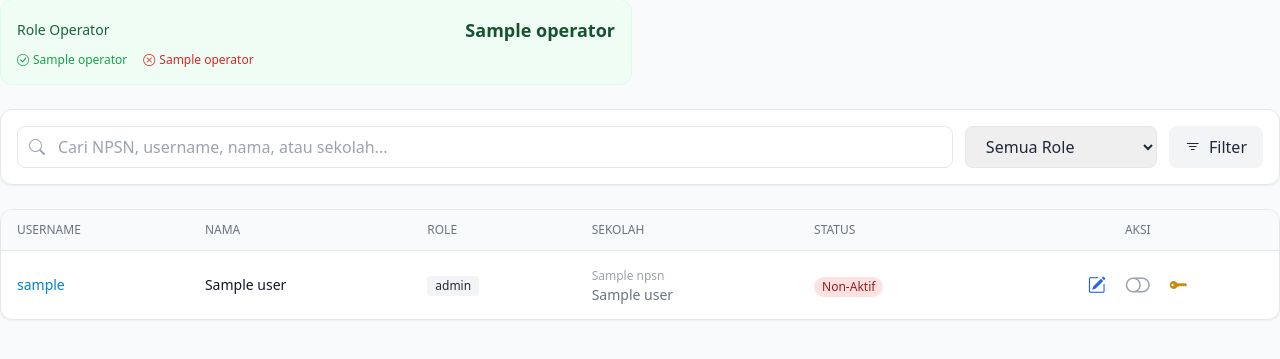
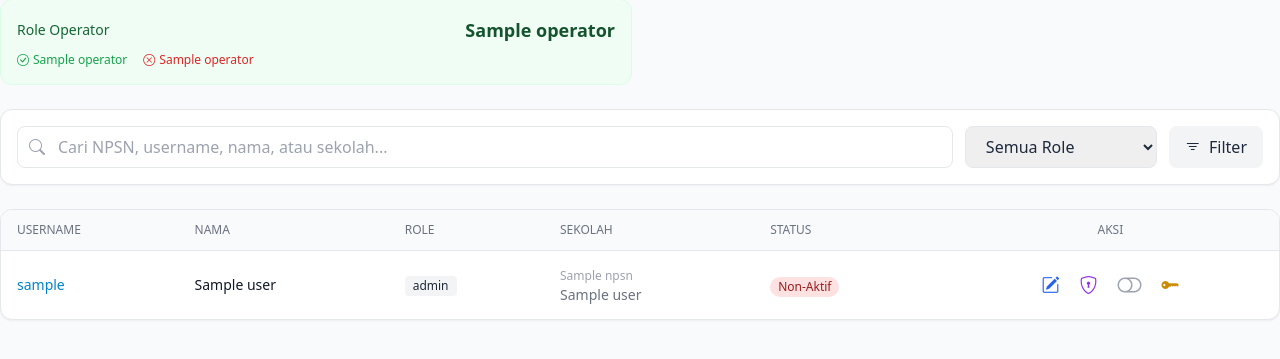
Before and after one commit to ruhy4t/simak, a Laravel app: template resources/views/dinas/users.blade.php in a window 1280 px wide. Shown: the part 187-546 px from the top of the page. Run offline with Laravel 12, Linux system fonts and the light colour scheme; the template is opened without the code that fills it: most values are stand-ins (such as "Sample title", 1, 10 or a date in 2020); data that the repository does not hold is empty; style sheets or scripts are compiled from the project's sources; some libraries are stand-ins or nearby versions.

Commit message:
feat: add permission management UI button to user list

```diff
--- a/resources/views/admin/permissions/edit.blade.php
+++ b/resources/views/admin/permissions/edit.blade.php
@@ -8,7 +8,7 @@
     <div class="flex flex-col md:flex-row md:items-center md:justify-between gap-4">
         <div>
             <div class="flex items-center gap-2">
-                <a href="{{ route('pengguna.index') }}" class="text-gray-500 hover:text-gray-700">
+                <a href="{{ route('dinas.users') }}" class="text-gray-500 hover:text-gray-700">
                     <i class="bi bi-arrow-left text-lg"></i>
                 </a>
                 <h1 class="text-2xl font-bold text-gray-900">Kelola Permission</h1>
@@ -112,7 +112,7 @@
 
         {{-- Actions --}}
         <div class="flex items-center justify-end gap-3 mt-6">
-            <a href="{{ route('pengguna.index') }}"
+            <a href="{{ route('dinas.users') }}"
                class="px-4 py-2 text-gray-700 bg-gray-100 hover:bg-gray-200 rounded-lg transition">
                 Batal
             </a>
--- a/resources/views/dinas/users.blade.php
+++ b/resources/views/dinas/users.blade.php
@@ -156,7 +156,13 @@
                                             <i class="bi bi-pencil-square text-lg"></i>
                                         </a>
 
-                                        {{-- 2. Toggle Status (Active/Inactive) --}}
+                                        {{-- 2. Kelola Permission --}}
+                                        <a href="{{ route('permissions.edit', $u->id) }}"
+                                            class="p-1.5 text-purple-600 hover:text-purple-800 rounded hover:bg-purple-50 transition" title="Kelola Permission">
+                                            <i class="bi bi-shield-lock text-lg"></i>
+                                        </a>
+
+                                        {{-- 3. Toggle Status (Active/Inactive) --}}
                                         <form action="{{ route('dinas.users.toggle', $u->id) }}" method="POST" class="inline">
                                             @csrf
                                             <button type="submit" class="p-1.5 rounded hover:bg-gray-100 transition"
```
